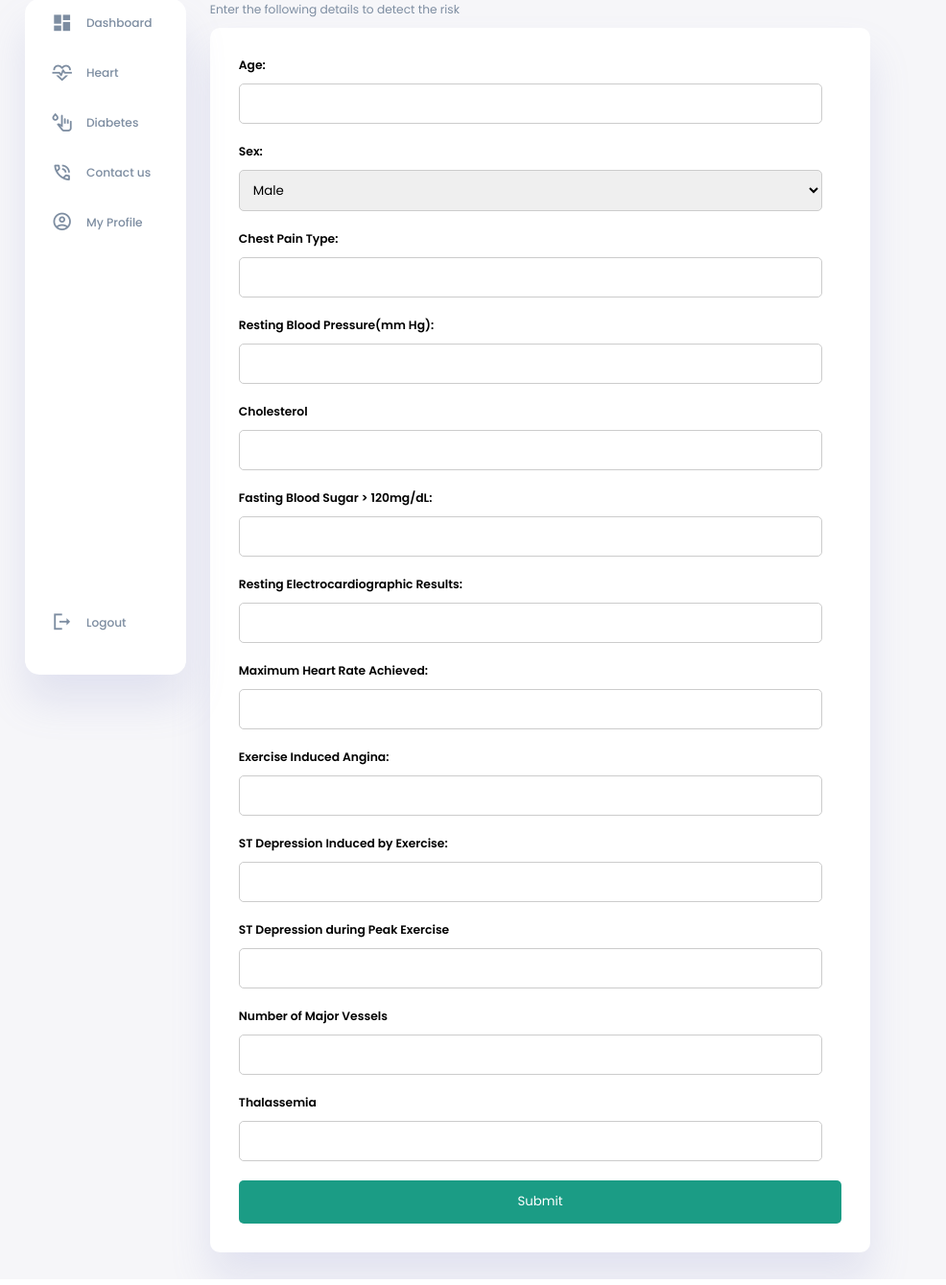
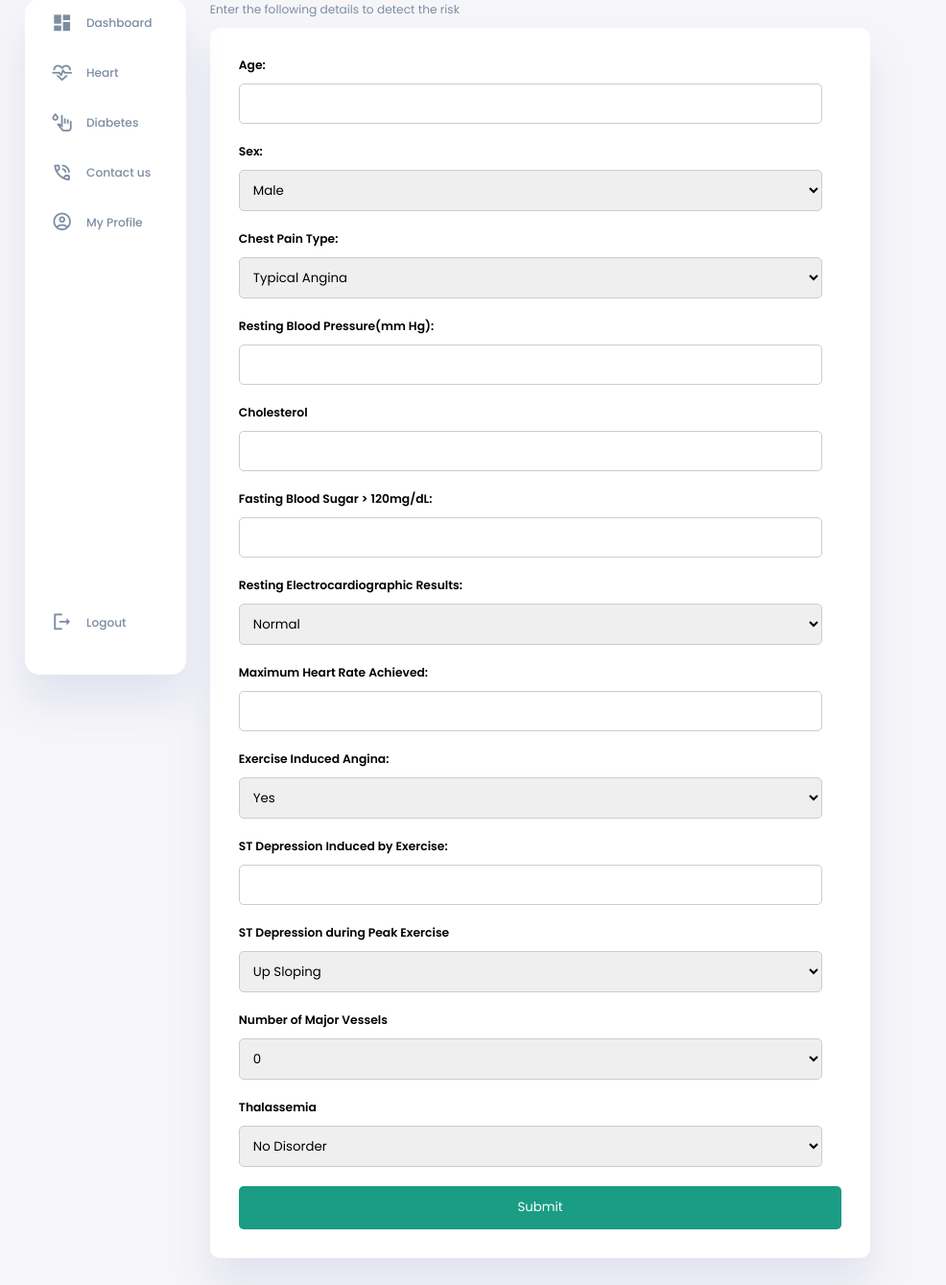
Before and after one commit to amal007-tech/healthguard-main-1, a Flask app: page / in a window 1280 px wide. Shown: the part 72-1411 px from the top of the page at 96% size, without its empty margins (0-986 px from the left). Run offline with Flask 3, Linux system fonts and the light colour scheme; parts of the project's set-up code (start-up, migrations or seed data) failed here and were passed over.

Commit message:
changes made

```diff
--- a/app.py
+++ b/app.py
@@ -156,9 +156,48 @@ def calculate():
     feature_names = ['age','sex','cp','trestbps','chol','fbs','restecg','thalach','exang','oldpeak','slope','ca','thal']
     features = {name: request.form.get(name) for name in feature_names}
     if(features['sex']=='Male'):
-        features['sex'] = '1'
+        features['sex'] = '1'                           #SEX
     elif(features['sex'] == 'Female'):
         features['sex'] = '0'
+
+    if(features['cp']=="Typical Angina"):
+        features['cp'] = '0'
+    elif(features['cp'] == "Atypical Angina"):
+        features['cp'] = '1'                              #CP
+    elif(features['cp'] == "Non-Anginal Pain"):
+        features['cp'] = '2'
+    elif(features['cp'] == "Asymptomatic"):
+        features['cp'] = '3'
+
+
+    if(features['restecg']=="Normal"):                      #RESTECG
+        features['restecg'] = '0'
+    elif(features['restecg']=="ST-T abnormality"):
+        features['restecg'] = '1'
+    # elif(features['restecg']=="Probable or definite left ventricular hypertrophy "):
+    #     features['restecg'] = '2'
+
+
+    if(features['exang']=="No"):                      #EXANG
+        features['exang'] = '0'
+    elif(features['exang']=="Yes"):
+        features['exang'] = '1'
+
+    if(features['slope']=="Up Sloping"):                      #SLOPE
+        features['slope'] = '0'
+    elif(features['slope']=="Flat"):
+        features['slope'] = '1'
+    elif(features['slope']=="Down Sloping"):
+        features['slope'] = '2'
+
+    if(features['thal']=="No Disorder"):                      #THAL
+        features['thal'] = '0'
+    elif(features['thal']=="Normal Blood Flow"):
+        features['thal'] = '1'
+    elif(features['thal']=="Fixed Defect"):
+        features['thal'] = '2'
+    elif(features['thal']=="Reversible Defect"):
+        features['thal'] = '3'
 
 
     final = [np.array([float(features[name]) for name in feature_names])]
--- a/templates/heart.html
+++ b/templates/heart.html
@@ -80,7 +80,12 @@
                 </select>
 
                 <label for="description">Chest Pain Type: </label>
-                <input type="text" id="description" name="cp" required>
+                <select id="category" name="cp" required>
+                    <option value="Typical Angina">Typical Angina</option>
+                    <option value="Atypical Angina">Atypical Angina</option>
+                    <option value="Non-Anginal Pain">Non-Anginal Pain</option>
+                    <option value="Asymptomatic">Asymptomatic</option>
+                </select>
 
                 <label for="amount">Resting Blood Pressure(mm Hg): </label>
                 <input type="number" id="amount" name="trestbps" min="0" required>
@@ -92,29 +97,51 @@
                 <input type="text" id="supplier" name="fbs" required>
 
                 <label for="invoice_number">Resting Electrocardiographic Results: </label>
-                <input type="text" id="invoice_number" name="restecg">
+                <select id="category" name="restecg" required>
+                    <option value="Normal">Normal</option>
+                    <option value="ST-T abnormality">ST-T Abnormality</option>
+                </select>
 
                 <label for="invoice_number">Maximum Heart Rate Achieved: </label>
                 <input type="text" id="invoice_number" name="thalach">
 
                 <label for="invoice_number">Exercise Induced Angina: </label>
-                <input type="text" id="invoice_number" name="exang">
+                <select id="category" name="exang" required>
+                    <option value="Yes">Yes</option>
+                    <option value="No">No</option>
+                </select>
 
                 <label for="invoice_number">ST Depression Induced by Exercise:</label>
                 <input type="text" id="invoice_number" name="oldpeak">
 
                 <label for="invoice_number">ST Depression during Peak Exercise</label>
-                <input type="text" id="invoice_number" name="slope">
+                <select id="category" name="slope" required>
+                    <option value="0">Up Sloping</option>
+                    <option value="1">Flat</option>
+                    <option value="2">Down Sloping</option>
+
+                </select>
 
                 <label for="invoice_number">Number of Major Vessels</label>
-                <input type="text" id="invoice_number" name="ca">
+                <select id="category" name="ca" required>
+                    <option value="0">0</option>
+                    <option value="1">1</option>
+                    <option value="2">2</option>
+                    <option value="3">3</option>
+                </select>
 
                 <label for="invoice_number">Thalassemia</label>
-                <input type="text" id="invoice_number" name="thal">
+                <select id="category" name="thal" required>
+                    <option value="No Disorder">No Disorder</option>
+                    <option value="Normal Blood Flow">Normal blood flow</option>
+                    <option value="Fixed Defect">Fixed defect</option>
+                    <option value="Reversible Defect">Reversible defect</option>
+                </select>
 
                 <input type="submit" value="Submit">
                <h1> {{predict}}</h1>
             </form>
+
 
         </main>
         <div class="right-section">
```
